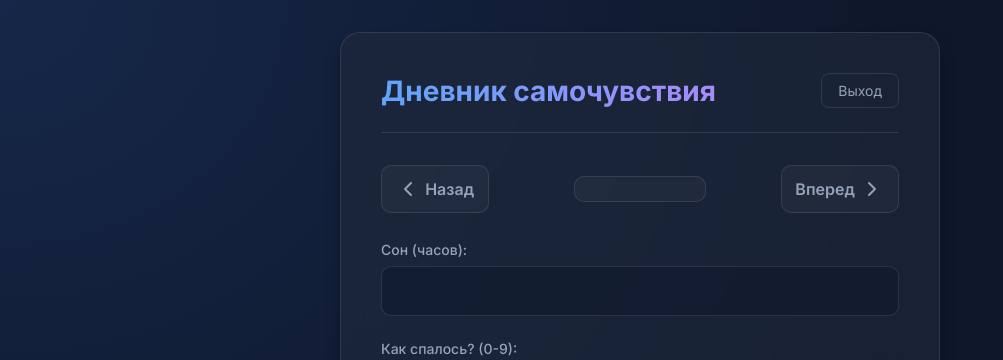
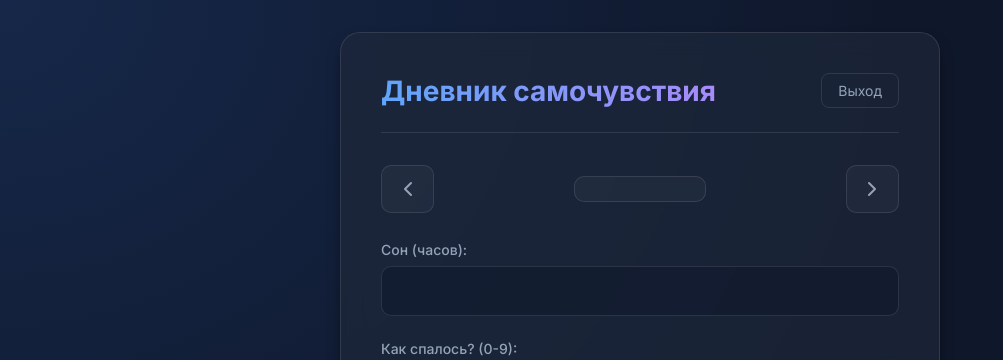
Before and after one commit to vsuh/sleepmon, a FastAPI app: template app/templates/form.html in a window 1280 px wide. Shown: the top 360 px of the page, without its empty margins (0-1003 px from the left). Run offline with FastAPI, Linux system fonts and the light colour scheme; the template is opened without the code that fills it, so the values that code supplies are empty.

Commit message:
style(web): use icon-only date navigation

```diff
--- a/app/templates/form.html
+++ b/app/templates/form.html
@@ -32,7 +32,6 @@
                     <svg viewBox="0 0 24 24" aria-hidden="true">
                         <path d="M15 18l-6-6 6-6"></path>
                     </svg>
-                    <span>Назад</span>
                 </button>
 
                 <div class="date-current" title="Текущая дата">
@@ -40,7 +39,6 @@
                 </div>
 
                 <button type="submit" name="navigate" value="next" class="date-nav-button" title="Вперед" aria-label="Вперед">
-                    <span>Вперед</span>
                     <svg viewBox="0 0 24 24" aria-hidden="true">
                         <path d="M9 18l6-6-6-6"></path>
                     </svg>
```
